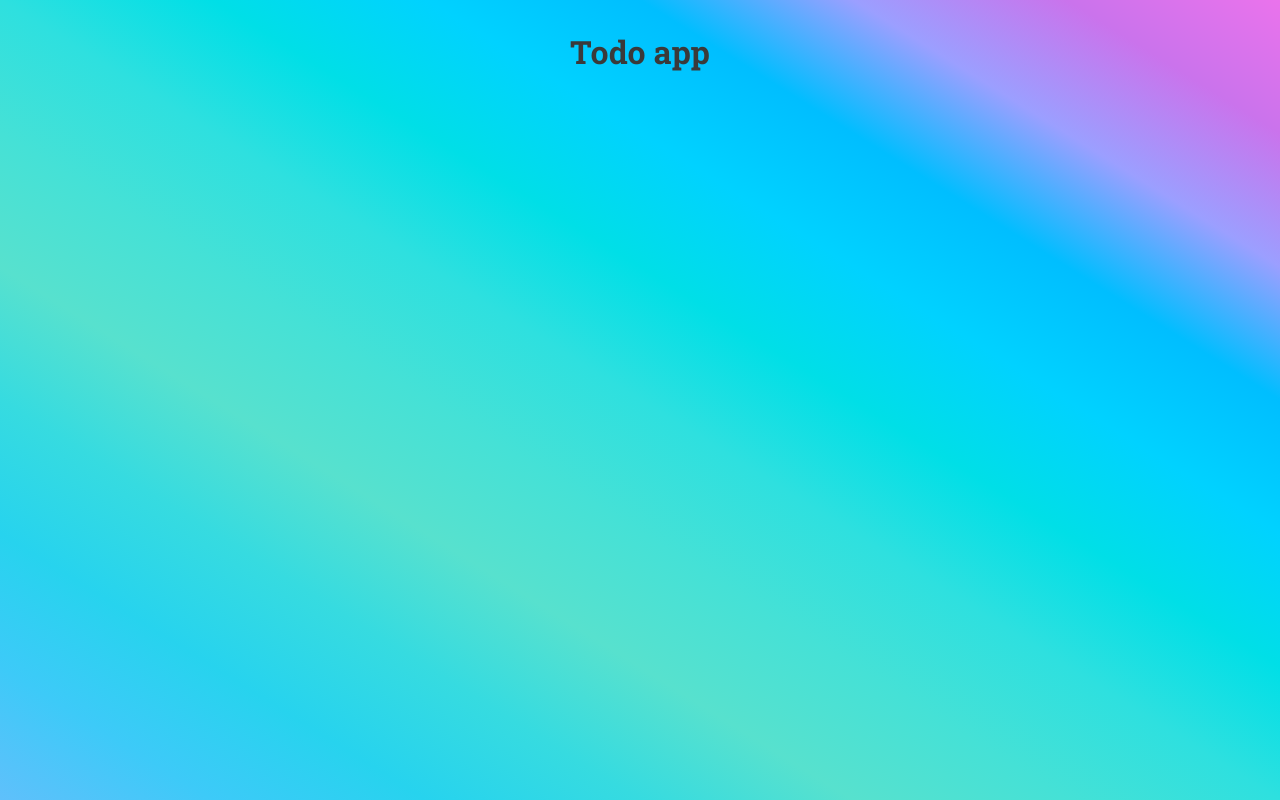
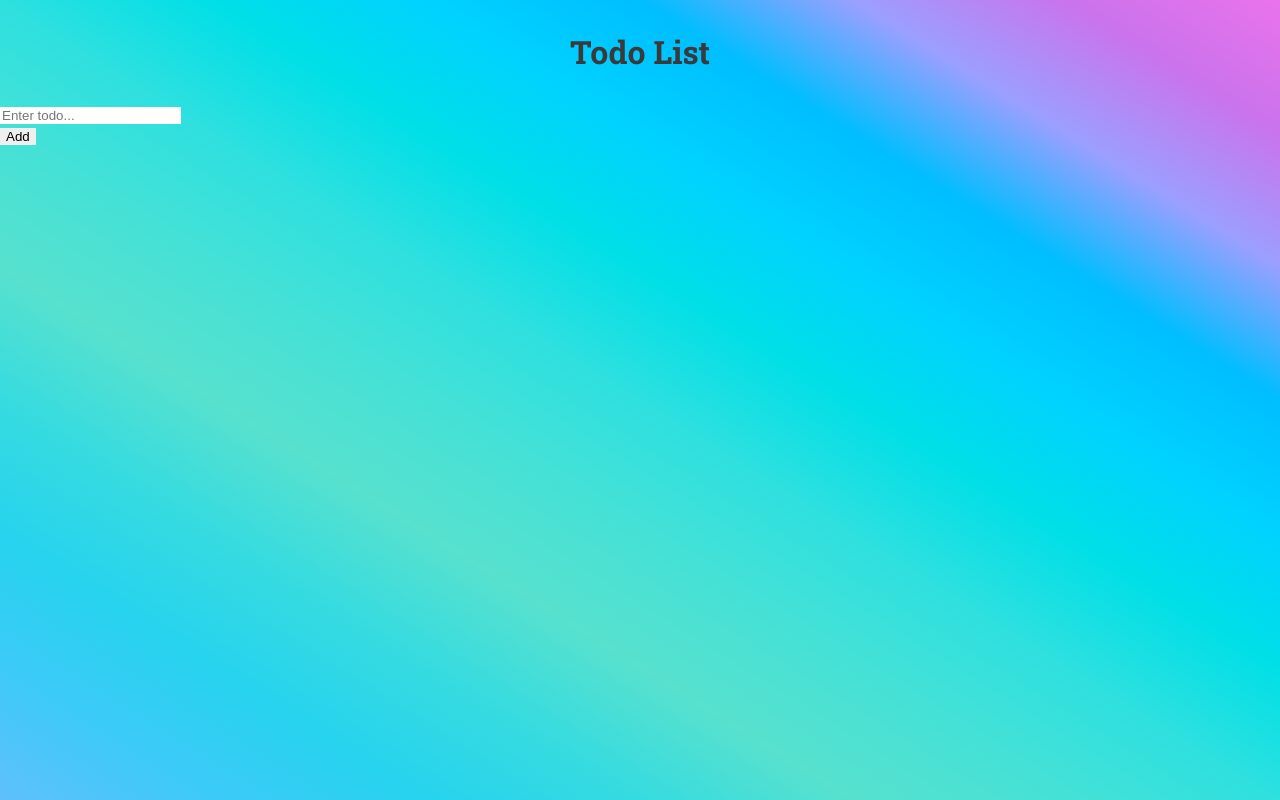
Before and after one commit to INKR1/react-todo-list, a React (Create React App) app: page / in a window 1280 px wide. Built offline with nearby package versions, Linux system fonts and the light colour scheme; no server answers.

Commit message:
Created add todo component using useState hook

```diff
--- a/src/App.js
+++ b/src/App.js
@@ -1,6 +1,7 @@
 import './App.css';
 import React from 'react';
 import Title from './components/Title';
+import AddTodo from './components/AddTodo';
 
 function App() {
   return (
@@ -8,6 +9,9 @@
       <div>
         <Title />
       </div>
+      <div>
+        <AddTodo />
+      </div>
     </div>
   );
 }
--- /dev/null
+++ b/src/components/AddTodo.jsx
@@ -0,0 +1,33 @@
+import { useState } from 'react';
+import { db } from '../data/firebase-config';
+import { collection, addDoc } from 'firebase/firestore';
+
+export default function AddTodo() {
+const [title, setTitle] = useState('');
+
+const handleSubmit = async (e) => {
+    e.preventDefault();
+    if (title !== "") {
+      await addDoc(collection(db, "todos"), {
+        title,
+        completed: false,
+      });
+      setTitle("");
+    }
+  };
+  return (
+    <form onSubmit={handleSubmit}>
+      <div className="input_container">
+        <input
+          type="text"
+          placeholder="Enter todo..."
+          value={title}
+          onChange={(e) => setTitle(e.target.value)}
+        />
+      </div>
+      <div className="btn_container">
+        <button>Add</button>
+      </div>
+    </form>
+  );
+}
--- a/src/components/Title.jsx
+++ b/src/components/Title.jsx
@@ -3,7 +3,7 @@
 export default function Title() {
   return (
     <div className='title'>
-        <h1>Todo app</h1>
+        <h1>Todo List</h1>
     </div>
   );
 }
```
